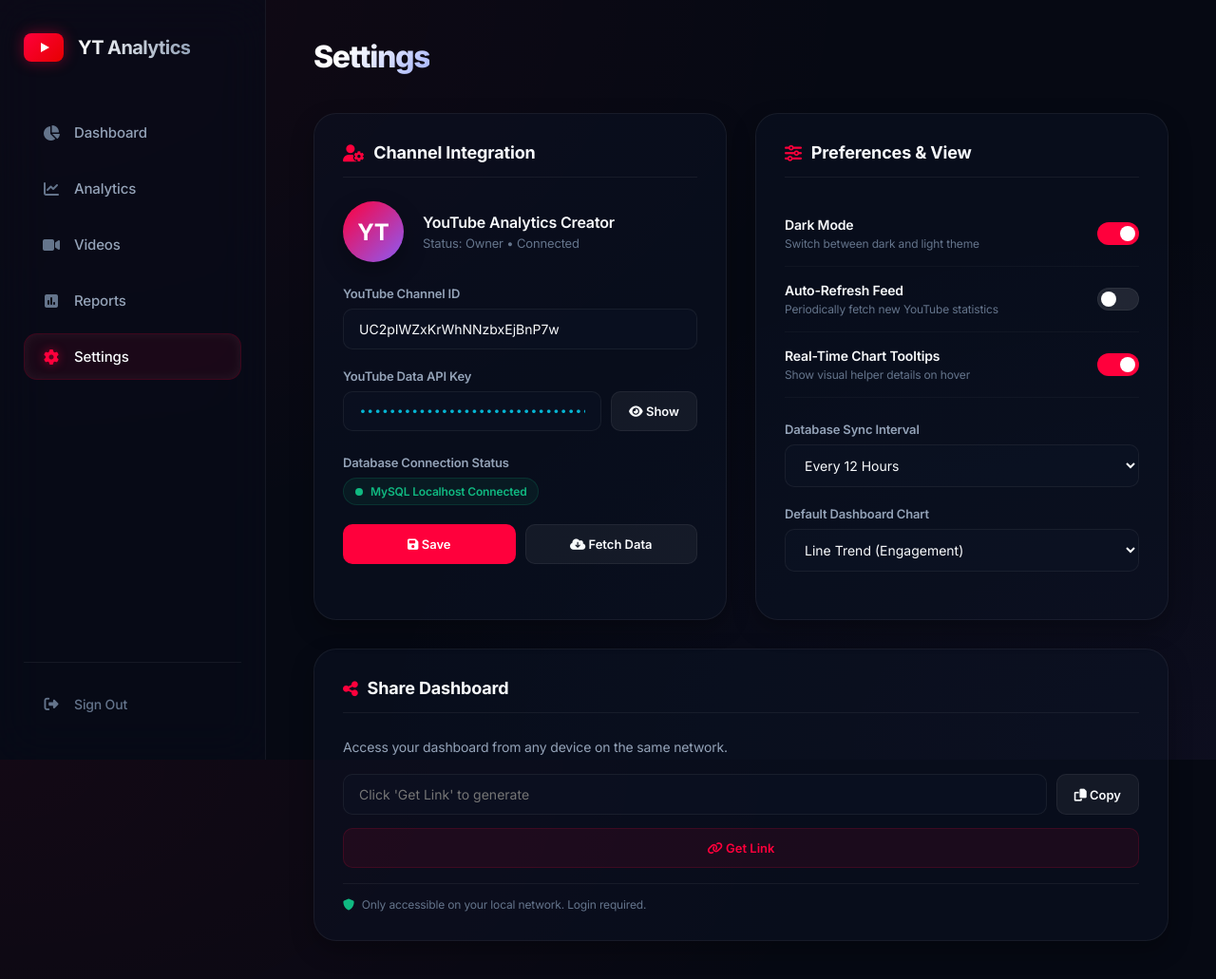
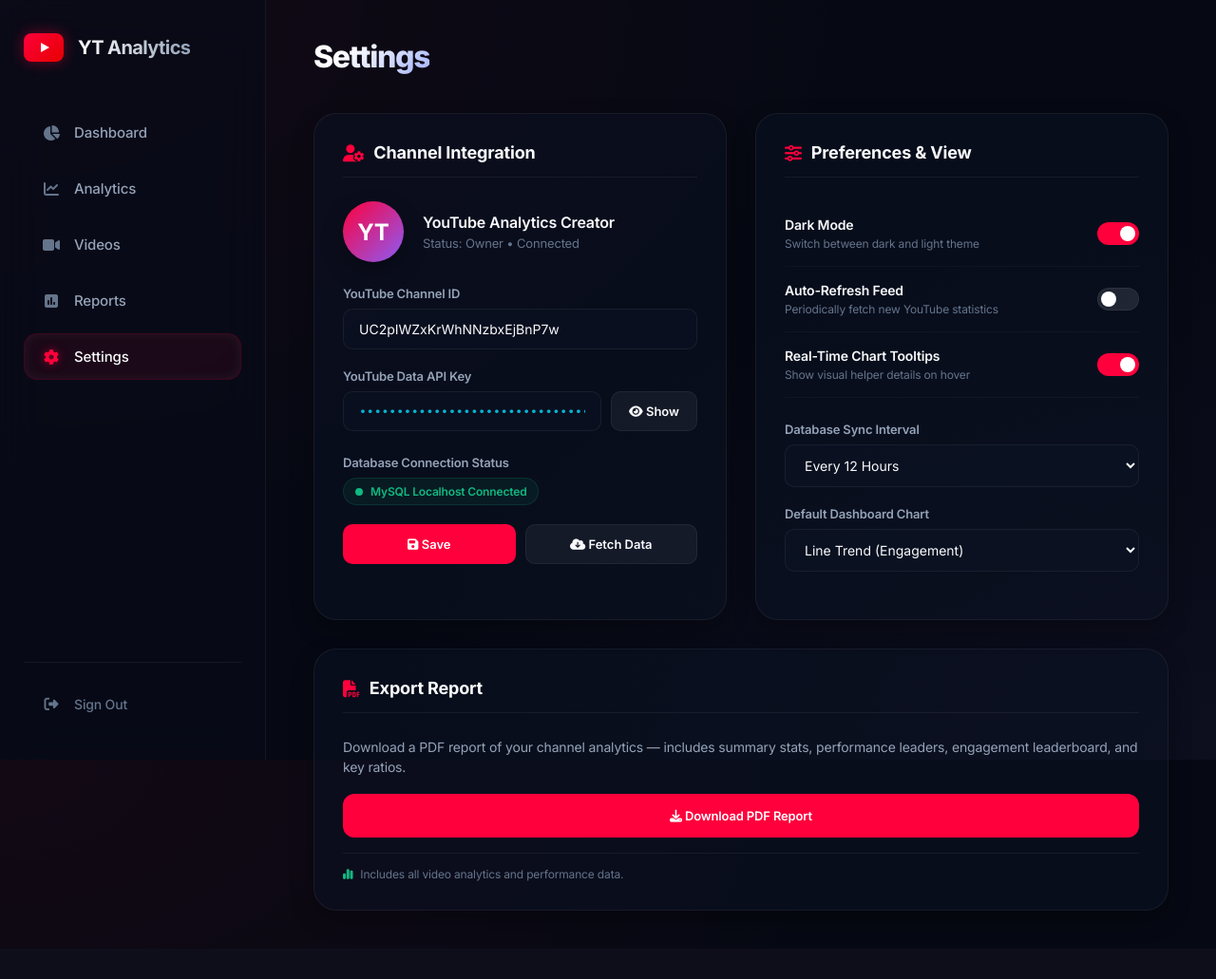
Before and after one commit to Bhuvan1002/youtube-analytics-dashboard, a Flask app: page /settings in a window 1280 px wide. Shown: the whole page at 95% size. After the commit the page ends 959 px from the top, so only its background shows below. Run offline with Flask 3, Linux system fonts and the light colour scheme; the visitor is signed in with stand-in values (Sample User, id 1); data that the repository does not hold is empty.

Commit message:
pdf changes commit

```diff
--- a/app.py
+++ b/app.py
@@ -521,5 +521,331 @@ def share_info():
     })
 
 
+# DOWNLOAD PDF REPORT
+
+@app.route('/download-report')
+
+@login_required
+
+def download_report():
+    from fpdf import FPDF
+    from datetime import datetime
+    from io import BytesIO
+    from flask import send_file
+
+    import matplotlib
+    matplotlib.use('Agg')
+    import matplotlib.pyplot as plt
+    import matplotlib.ticker as mticker
+    import numpy as np
+
+    videos = get_videos()
+    n = len(videos)
+    if n == 0:
+        return jsonify({"success": False, "error": "No videos in database."})
+
+    total_views = sum(v['views'] for v in videos)
+    total_likes = sum(v['likes'] for v in videos)
+    total_comments = sum(v['comments'] for v in videos)
+    avg_views = round(total_views / n)
+    avg_likes = round(total_likes / n)
+    avg_comments = round(total_comments / n)
+    engagement_rate = round(((total_likes + total_comments) / total_views) * 100, 2)
+    top_video = max(videos, key=lambda x: x['views'])
+    lowest_video = min(videos, key=lambda x: x['views'])
+    most_liked = max(videos, key=lambda x: x['likes'])
+
+    for v in videos:
+        v['engagement_rate'] = round(((v['likes'] + v['comments']) / v['views']) * 100, 2)
+    videos_by_engagement = sorted(videos, key=lambda x: x['engagement_rate'], reverse=True)
+    likes_per_view = round(total_likes / total_views, 4)
+    comments_per_view = round(total_comments / total_views, 4)
+    avg_eng = round(sum(v['engagement_rate'] for v in videos) / n, 2)
+
+    video_titles = [v['video_title'] for v in videos]
+    video_views = [v['views'] for v in videos]
+    video_likes = [v['likes'] for v in videos]
+    video_comments = [v['comments'] for v in videos]
+    video_engagement = [v['engagement_rate'] for v in videos]
+
+    def make_chart(fig, dpi=120):
+        buf = BytesIO()
+        fig.savefig(buf, format='png', dpi=dpi, bbox_inches='tight', facecolor='#060913', edgecolor='none')
+        buf.seek(0)
+        plt.close(fig)
+        return buf
+
+    def style_ax(ax):
+        ax.set_facecolor('#060913')
+        ax.tick_params(colors='#94a3b8', labelsize=8)
+        ax.spines['bottom'].set_color((1, 1, 1, 0.08))
+        ax.spines['top'].set_color('none')
+        ax.spines['left'].set_color((1, 1, 1, 0.08))
+        ax.spines['right'].set_color('none')
+        ax.xaxis.label.set_color('#94a3b8')
+        ax.yaxis.label.set_color('#94a3b8')
+        ax.title.set_color('#f8fafc')
+        for label in ax.get_xticklabels() + ax.get_yticklabels():
+            label.set_fontsize(8)
+
+    colors = ['#ff003c','#8b5cf6','#06b6d4','#10b981','#f59e0b','#ec4899','#3b82f6','#14b8a6','#84cc16','#a855f7']
+    CHART_W = 4.0
+    CHART_H = 2.8
+
+    def new_chart():
+        fig, ax = plt.subplots(figsize=(CHART_W, CHART_H))
+        fig.patch.set_facecolor('#060913')
+        style_ax(ax)
+        return fig, ax
+
+    chart_images = []
+
+    if n > 0:
+        # --- CHART 1: Views & Engagement Trend ---
+        fig, ax = new_chart()
+        short_titles = [t[:16] + '...' if len(t) > 16 else t for t in video_titles]
+        xs = list(range(len(video_views)))
+        ax.plot(xs, video_views, color='#ff003c', linewidth=1.5, marker='o', markersize=2.5, label='Views')
+        ax.plot(xs, video_likes, color='#06b6d4', linewidth=1.5, marker='s', markersize=2, label='Likes')
+        ax.fill_between(xs, video_views, alpha=0.07, color='#ff003c')
+        ax.set_xticks(xs)
+        ax.set_xticklabels(short_titles, rotation=15, ha='right', fontsize=5.5)
+        ax.yaxis.set_major_formatter(mticker.FuncFormatter(lambda x, _: f'{int(x):,}'))
+        ax.legend(facecolor='#0d1426', labelcolor='#94a3b8', fontsize=6, framealpha=0.8, loc='upper left')
+        ax.set_title('Views & Engagement Trend', fontsize=9, fontweight='bold', color='#f8fafc', pad=6)
+        fig.tight_layout()
+        chart_images.append(make_chart(fig))
+
+        # --- CHART 2: Likes Distribution (Pie) ---
+        fig, ax = plt.subplots(figsize=(CHART_W, CHART_H))
+        fig.patch.set_facecolor('#060913')
+        wedges, texts, autotexts = ax.pie(
+            video_likes, labels=None, autopct='%1.1f%%',
+            colors=colors[:n], startangle=90, pctdistance=0.7,
+            wedgeprops={'linewidth': 1.5, 'edgecolor': '#060913'}
+        )
+        for t in autotexts:
+            t.set_color('#f8fafc')
+            t.set_fontsize(5.5)
+        ax.set_title('Likes Distribution', fontsize=9, fontweight='bold', color='#f8fafc', pad=6)
+        centre_circle = plt.Circle((0, 0), 0.4, fc='#060913')
+        ax.add_artist(centre_circle)
+        ax.text(0, -0.12, f'{total_likes:,}', ha='center', va='center', fontsize=12, fontweight='bold', color='#f8fafc')
+        ax.text(0, -0.25, 'Total Likes', ha='center', va='center', fontsize=5.5, color='#94a3b8')
+        fig.tight_layout()
+        chart_images.append(make_chart(fig))
+
+        # --- CHART 3: Comments Volume (Horizontal Bar) ---
+        fig, ax = new_chart()
+        short_titles_h = [t[:14] + '...' if len(t) > 14 else t for t in video_titles]
+        ax.barh(short_titles_h[::-1], video_comments[::-1], height=0.5, color=colors[:n])
+        ax.set_title('Comments Volume', fontsize=9, fontweight='bold', color='#f8fafc', pad=6)
+        ax.xaxis.set_major_formatter(mticker.FuncFormatter(lambda x, _: f'{int(x):,}'))
+        fig.tight_layout()
+        chart_images.append(make_chart(fig))
+
+        # --- CHART 4: Views Timeline ---
+        fig, ax = new_chart()
+        zipped = sorted(zip(video_titles, video_views, [v['publish_date'] for v in videos]), key=lambda x: x[2])
+        tl_views = [v for _, v, _ in zipped]
+        tl_labels = [d.strftime('%b %Y') if hasattr(d, 'strftime') else str(d)[:7] for _, _, d in zipped]
+        xs = list(range(len(tl_views)))
+        ax.plot(xs, tl_views, color='#10b981', linewidth=1.5, marker='o', markersize=3)
+        ax.fill_between(xs, tl_views, alpha=0.08, color='#10b981')
+        ax.set_xticks(xs)
+        ax.set_xticklabels(tl_labels, fontsize=6)
+        ax.yaxis.set_major_formatter(mticker.FuncFormatter(lambda x, _: f'{int(x):,}'))
+        ax.set_title('Views Timeline', fontsize=9, fontweight='bold', color='#f8fafc', pad=6)
+        fig.tight_layout()
+        chart_images.append(make_chart(fig))
+
+        # --- CHART 5: Engagement Rate per Video ---
+        fig, ax = new_chart()
+        er_sorted = sorted(zip(video_titles, video_engagement), key=lambda x: x[1], reverse=True)
+        er_titles, er_vals = zip(*er_sorted)
+        er_labels = [t[:14] + '...' if len(t) > 14 else t for t in er_titles[:7]]
+        er_vals = list(er_vals[:7])
+        colors_er = ['#10b981' if v >= 5 else '#06b6d4' if v >= 2 else '#64748b' for v in er_vals]
+        ax.barh(er_labels[::-1], er_vals[::-1], height=0.5, color=colors_er[::-1])
+        ax.set_title('Engagement Rate per Video (Top 7)', fontsize=9, fontweight='bold', color='#f8fafc', pad=6)
+        fig.tight_layout()
+        chart_images.append(make_chart(fig))
+
+        # --- CHART 6: Views vs Likes ---
+        fig, ax = new_chart()
+        sizes = [max(15, min(120, c/4)) for c in video_comments]
+        ax.scatter(video_views, video_likes, s=sizes, c='#8b5cf6', alpha=0.55, edgecolors='#8b5cf6', linewidth=0.5)
+        ax.set_xlabel('Views')
+        ax.set_ylabel('Likes')
+        ax.set_title('Views vs Likes (size = Comments)', fontsize=9, fontweight='bold', color='#f8fafc', pad=6)
+        ax.xaxis.set_major_formatter(mticker.FuncFormatter(lambda x, _: f'{int(x):,}'))
+        ax.yaxis.set_major_formatter(mticker.FuncFormatter(lambda x, _: f'{int(x):,}'))
+        fig.tight_layout()
+        chart_images.append(make_chart(fig))
+
+        # --- CHART 7: Engagement Density ---
+        fig, ax = new_chart()
+        density = [round((l + c) / max(v, 1) * 100, 2) for l, c, v in zip(video_likes, video_comments, video_views)]
+        short_d = [t[:12] + '...' if len(t) > 12 else t for t in video_titles]
+        ax.bar(short_d, density, color=colors[:n], width=0.5)
+        ax.set_title('Engagement Density', fontsize=9, fontweight='bold', color='#f8fafc', pad=6)
+        ax.set_xticklabels(short_d, rotation=15, ha='right', fontsize=5.5)
+        fig.tight_layout()
+        chart_images.append(make_chart(fig))
+
+    # --- BUILD PDF (2 pages: text + all charts in rows of 2) ---
+    pdf = FPDF(orientation='P', unit='mm', format='A4')
+    pdf.set_margin(15)
+    pdf.add_page()
+
+    red = (255, 0, 60)
+    dark = (15, 23, 42)
+    gray = (100, 116, 139)
+
+    chart_labels = [
+        ('Views & Engagement Trend', 'Views and likes tracked across all analyzed videos showing performance patterns'),
+        ('Likes Distribution', 'Proportional breakdown of total likes each video has received'),
+        ('Comments Volume', 'Total number of comments generated per video in the channel'),
+        ('Views Timeline', 'Channel viewership trend plotted chronologically by publish date'),
+        ('Engagement Rate per Video', 'Top 7 videos ranked by engagement rate (likes + comments / views)'),
+        ('Views vs Likes Correlation', 'Bubble chart showing relationship between views, likes, and comments'),
+        ('Engagement Density', 'Engagement rate distribution across each video in the channel'),
+    ]
+
+    # ============ PAGE 1: Title + Summary + Charts 1-2 ============
+    pdf.set_fill_color(15, 23, 42)
+    pdf.rect(0, 0, 210, 32, 'F')
+    pdf.set_font('Helvetica', 'B', 20)
+    pdf.set_text_color(248, 250, 252)
+    pdf.set_y(8)
+    pdf.cell(0, 10, 'YouTube Analytics Report', new_x="LMARGIN", new_y="NEXT", align='C')
+    pdf.set_font('Helvetica', '', 8)
+    pdf.set_text_color(148, 163, 184)
+    dt = datetime.now().strftime("%B %d, %Y at %I:%M %p")
+    pdf.cell(0, 5, f'Generated: {dt}  |  {n} videos analyzed', new_x="LMARGIN", new_y="NEXT", align='C')
+    pdf.set_y(34)
+
+    pdf.set_draw_color(*red)
+    pdf.set_line_width(0.3)
+    pdf.line(15, pdf.get_y(), 195, pdf.get_y())
+    pdf.ln(4)
+
+    # --- Summary Table ---
+    pdf.set_font('Helvetica', 'B', 10)
+    pdf.set_text_color(*dark)
+    pdf.cell(0, 7, 'Channel Summary', new_x="LMARGIN", new_y="NEXT")
+    cw = [30, 22, 30, 22, 30, 22]
+    pdf.set_font('Helvetica', 'B', 6)
+    pdf.set_fill_color(241, 245, 249)
+    pdf.set_text_color(*dark)
+    for i, h in enumerate(['Metric','Value','Metric','Value','Metric','Value']):
+        pdf.cell(cw[i], 5, h, border=1, fill=True, align='C')
+    pdf.ln()
+    pdf.set_font('Helvetica', '', 6)
+    rows = [
+        ['Total Views', f'{total_views:,}', 'Total Likes', f'{total_likes:,}', 'Total Comments', f'{total_comments:,}'],
+        ['Avg Views', f'{avg_views:,}', 'Avg Likes', f'{avg_likes:,}', 'Avg Comments', f'{avg_comments:,}'],
+        ['Engagement Rate', f'{engagement_rate}%', 'Likes/View', f'{likes_per_view}', 'Comments/View', f'{comments_per_view}'],
+    ]
+    for row in rows:
+        for i, v in enumerate(row):
+            pdf.cell(cw[i], 5, v, border=1, align='C')
+        pdf.ln()
+    pdf.ln(5)
+
+    # --- Performance Leaders ---
+    pdf.set_font('Helvetica', 'B', 10)
+    pdf.set_text_color(*dark)
+    pdf.cell(0, 6, 'Performance Leaders', new_x="LMARGIN", new_y="NEXT")
+    pdf.set_font('Helvetica', '', 6.5)
+    for label, clr, v in [('Top', red, top_video), ('Lowest', gray, lowest_video)]:
+        pdf.set_text_color(*clr)
+        pdf.cell(7, 4, f'[{label}]')
+        pdf.set_text_color(*dark)
+        t = v['video_title'][:55] + '...' if len(v['video_title']) > 55 else v['video_title']
+        pdf.cell(80, 4, t)
+        pdf.set_text_color(*gray)
+        pdf.cell(0, 4, f"Views: {v['views']:,}  Likes: {v['likes']:,}  Comments: {v['comments']:,}  ER: {v['engagement_rate']}%", new_x="LMARGIN", new_y="NEXT")
+    pdf.set_text_color(236, 72, 153)
+    pdf.cell(7, 4, '[Liked]')
+    pdf.set_text_color(*dark)
+    t = most_liked['video_title'][:55] + '...' if len(most_liked['video_title']) > 55 else most_liked['video_title']
+    pdf.cell(80, 4, t)
+    pdf.set_text_color(*gray)
+    pdf.cell(0, 4, f"Likes: {most_liked['likes']:,}", new_x="LMARGIN", new_y="NEXT")
+    pdf.ln(4)
+
+    # --- Diagnostics ---
+    pdf.set_font('Helvetica', 'B', 10)
+    pdf.set_text_color(*dark)
+    pdf.cell(0, 6, 'Channel Diagnostics', new_x="LMARGIN", new_y="NEXT")
+    pdf.set_font('Helvetica', '', 6.5)
+    pdf.set_text_color(71, 85, 105)
+    summary = (
+        f"{total_views:,} total views, {total_likes:,} likes, {total_comments:,} comments across {n} videos. "
+        f"Overall engagement: {engagement_rate}%. "
+        f"Top: \"{top_video['video_title'][:45]}\" at {top_video['views']:,} views ({top_video['engagement_rate']}% ER)."
+    )
+    pdf.multi_cell(0, 3.5, summary)
+    pdf.ln(3)
+
+    def place_chart_pair(idx1, idx2, y_start):
+        pdf.set_y(y_start)
+        pdf.set_font('Helvetica', 'B', 8)
+        pdf.set_text_color(*dark)
+        pdf.set_xy(15, y_start)
+        pdf.cell(82, 4, chart_labels[idx1][0], align='C')
+        pdf.set_xy(105, y_start)
+        pdf.cell(82, 4, chart_labels[idx2][0], align='C')
+        pdf.set_font('Helvetica', '', 5.5)
+        pdf.set_text_color(*gray)
+        pdf.set_xy(15, y_start + 4)
+        pdf.cell(82, 3, chart_labels[idx1][1], align='C')
+        pdf.set_xy(105, y_start + 4)
+        pdf.cell(82, 3, chart_labels[idx2][1], align='C')
+        img_y = y_start + 8
+        buf1 = chart_images[idx1]
+        buf1.seek(0)
+        pdf.image(buf1, x=15, y=img_y, w=82)
+        buf1.close()
+        buf2 = chart_images[idx2]
+        buf2.seek(0)
+        pdf.image(buf2, x=105, y=img_y, w=82)
+        buf2.close()
+
+    ch_h = 82 * CHART_H / CHART_W
+
+    # --- Charts 1 & 2 side by side ---
+    place_chart_pair(0, 1, pdf.get_y())
+
+    # ============ PAGE 2: Charts 3-7 ============
+    pdf.add_page()
+    place_chart_pair(2, 3, 15)
+    place_chart_pair(4, 5, 15 + ch_h + 14)
+    # Chart 7 centered at bottom
+    y7 = 15 + 2 * (ch_h + 14)
+    pdf.set_y(y7)
+    pdf.set_font('Helvetica', 'B', 8)
+    pdf.set_text_color(*dark)
+    pdf.cell(0, 4, chart_labels[6][0], new_x="LMARGIN", new_y="NEXT", align='C')
+    pdf.set_font('Helvetica', '', 5.5)
+    pdf.set_text_color(*gray)
+    pdf.cell(0, 3, chart_labels[6][1], new_x="LMARGIN", new_y="NEXT", align='C')
+    pdf.ln(2)
+    buf7 = chart_images[6]
+    buf7.seek(0)
+    pdf.image(buf7, x=38, w=135)
+    buf7.close()
+
+    pdf_buf = BytesIO(bytes(pdf.output()))
+    pdf_buf.seek(0)
+    return send_file(
+        pdf_buf,
+        mimetype='application/pdf',
+        as_attachment=True,
+        download_name=f'youtube_report_{datetime.now().strftime("%Y%m%d")}.pdf'
+    )
+
+
 if __name__ == '__main__':
     app.run(host='0.0.0.0', port=5000, debug=True)
--- a/templates/settings.html
+++ b/templates/settings.html
@@ -142,57 +142,22 @@
 
 </div>
 
-<!-- SHARE CARD -->
+<!-- PDF REPORT CARD -->
 <div class="settings-card share-card">
-    <h3><i class="fa-solid fa-share-nodes"></i> Share Dashboard</h3>
-    <p class="share-desc">Access your dashboard from any device on the same network.</p>
-    <div class="share-url-box">
-        <input type="text" id="shareUrl" readonly placeholder="Click 'Get Link' to generate">
-        <button class="btn-secondary" id="copyBtn" onclick="copyShareUrl()">
-            <i class="fa-solid fa-copy"></i> Copy
-        </button>
+    <h3><i class="fa-solid fa-file-pdf"></i> Export Report</h3>
+    <p class="share-desc">Download a PDF report of your channel analytics — includes summary stats, performance leaders, engagement leaderboard, and key ratios.</p>
+    <div style="display: flex; gap: 12px; margin-top: 10px;">
+        <a href="/download-report" class="btn-secondary" id="pdfDownloadBtn" style="flex: 1; text-align: center; text-decoration: none; font-weight: 600; padding: 14px; border-radius: 12px; background: var(--accent-red); border-color: rgba(255, 0, 60, 0.2); color: white;">
+            <i class="fa-solid fa-download"></i> Download PDF Report
+        </a>
     </div>
-    <button class="btn-secondary get-link-btn" onclick="getShareLink()">
-        <i class="fa-solid fa-link"></i> Get Link
-    </button>
-    <div class="share-note">
-        <i class="fa-solid fa-shield"></i>
-        <span>Only accessible on your local network. Login required.</span>
+    <div class="share-note" style="margin-top: 16px;">
+        <i class="fa-solid fa-chart-simple"></i>
+        <span>Includes all video analytics and performance data.</span>
     </div>
 </div>
 
 <script>
-async function getShareLink() {
-    const btn = event.currentTarget;
-    btn.innerHTML = '<i class="fa-solid fa-spinner fa-spin"></i> Loading...';
-    btn.disabled = true;
-    try {
-        const res = await fetch('/api/share-info');
-        const data = await res.json();
-        document.getElementById('shareUrl').value = data.url;
-        btn.innerHTML = '<i class="fa-solid fa-check"></i> Link Ready';
-        setTimeout(() => {
-            btn.innerHTML = '<i class="fa-solid fa-link"></i> Get Link';
-            btn.disabled = false;
-        }, 2000);
-    } catch {
-        btn.innerHTML = '<i class="fa-solid fa-xmark"></i> Failed';
-        btn.disabled = false;
-    }
-}
-
-function copyShareUrl() {
-    const input = document.getElementById('shareUrl');
-    if (!input.value) return;
-    input.select();
-    navigator.clipboard.writeText(input.value);
-    const btn = document.getElementById('copyBtn');
-    btn.innerHTML = '<i class="fa-solid fa-check"></i> Copied!';
-    setTimeout(() => {
-        btn.innerHTML = '<i class="fa-solid fa-copy"></i> Copy';
-    }, 2000);
-}
-
 async function fetchYouTubeData() {
     const btn = document.getElementById('fetchBtn');
     const status = document.getElementById('fetchStatus');
```
Also changed, not shown: templates/reports.html (+10 -3 lines).
